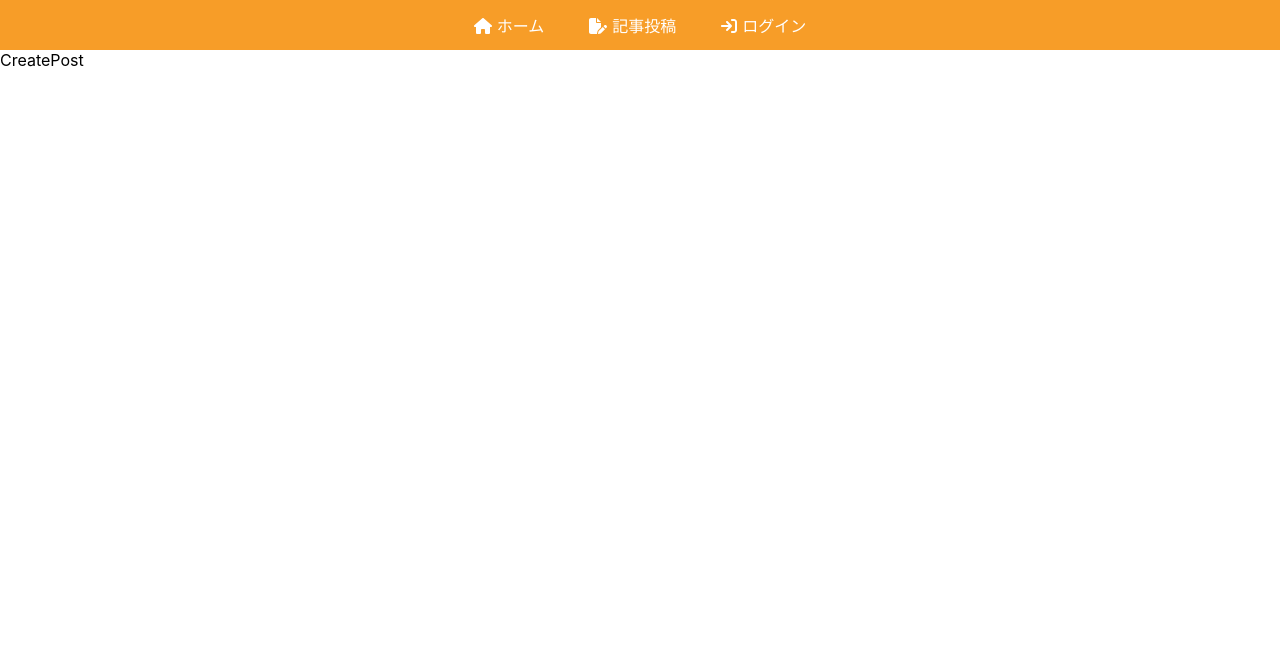
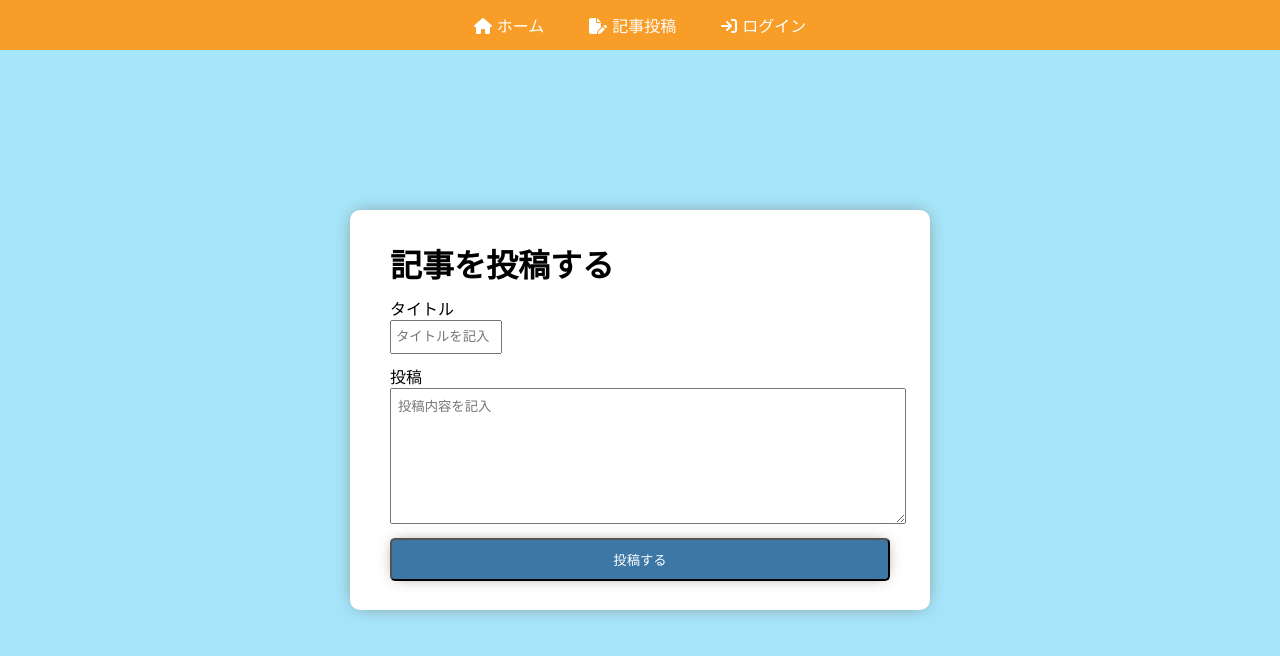
Before and after one commit to YutakaHub/blog-with-react-and-firebase, a React (Create React App) app: page /createpost in a window 1280 px wide. Shown: the top 656 px of the page. Built offline with nearby package versions, Linux system fonts and the light colour scheme; no server answers.

Commit message:
Google ログイン、ログアウト機能の追加 記事投稿画面の作成(途中)

```diff
--- a/src/App.js
+++ b/src/App.js
@@ -5,17 +5,20 @@ import CreatePost from './components/CreatePost';
 import Login from './components/Login';
 import Logout from './components/Logout';
 import Navbar from './components/Navbar';
+import { useState } from 'react';
 
 
 function App() {
+const [isAuth, setIsAuth] = useState(false);
+
   return (
   <Router>
-    <Navbar />
+    <Navbar isAuth={isAuth}/>
     <Routes>
       <Route path='/' element={<Home />}></Route>
       <Route path="/createpost" element={<CreatePost />}></Route>
-      <Route path="/login" element={<Login />}></Route>
-      <Route path="/logout" element={<Logout />}></Route>
+      <Route path="/login" element={<Login setIsAuth={setIsAuth}/>}></Route>
+      <Route path="/logout" element={<Logout setIsAuth={setIsAuth}/>}></Route>
     </Routes>
   </Router>
   );
--- /dev/null
+++ b/src/components/CreatePost.css
@@ -0,0 +1,52 @@
+.createPostPage {
+  display: flex;
+  align-items: center;
+  justify-content: center;
+  height: 90vh;
+}
+
+.postContainer {
+  background-color: white;
+  border-radius: 10px;
+  display: flex;
+  flex-direction:column;
+  justify-content: center;
+  height: 400px;
+  width: 500px;
+  gap:10px;
+  padding: 0px 40px;
+  box-shadow: 0px 0px 19px -5px #777777;
+}
+
+.postContainer h1 {
+  margin:0 ;
+ }
+
+ .postContainer input {
+  width: 100px;
+  height: 30px;
+  outline: none;
+  padding: 0px 4px;
+ }
+
+ .postContainer textarea {
+  width: 100%;
+  height: 120px;
+  outline: none;
+  padding: 7px;
+ }
+
+ .postButton{
+  padding: 10px 0px;
+  background-color: #3d77a5;
+  box-shadow: 0px 0px 15px -5px #777777;
+  color: white;
+  border-radius: 5px;
+  cursor: pointer;
+  transition: all 0.3s;
+ }
+
+ .postButton:hover {
+  box-shadow: none;
+  transform: translateY(5px);
+  }
--- a/src/components/CreatePost.js
+++ b/src/components/CreatePost.js
@@ -1,7 +1,22 @@
-import React from 'react'
+import React from 'react';
+import './CreatePost.css';
 
 function CreatePost() {
-  return <div>CreatePost</div>;
-  };
+  return (
+  <div className="createPostPage">
+    <div className="postContainer">
+      <h1>記事を投稿する</h1>
+      <div className="inputPost">
+        <div>タイトル</div>
+        <input type="text" placeholder="タイトルを記入" />
+      </div>
+      <div className="inputPost">
+        <div>投稿</div>
+        <textarea placeholder="投稿内容を記入" />
+      </div>
+      <button className="postButton">投稿する</button>
+    </div>
+  </div>
+  )};
 
 export default CreatePost;
--- a/src/components/Home.js
+++ b/src/components/Home.js
@@ -1,4 +1,4 @@
-import React from 'react'
+import React from 'react';
 
 function Home() {
   return <div>Home</div>;
--- a/src/components/Login.js
+++ b/src/components/Login.js
@@ -1,21 +1,25 @@
-import React from 'react'
+import React from 'react';
 import { signInWithPopup } from "firebase/auth";
 import {auth, provider} from "../firebase"
+import { useNavigate } from 'react-router-dom';
 
-function Login() {
-
+function Login({ setIsAuth }) {
+  const navigate = useNavigate();
   const loginInWithGoogle = () => {
     //Googleでログイン
     signInWithPopup(auth, provider)
     .then((result)=>{
-      console.log(result)
+      localStorage.setItem("isAuth",true);
+      setIsAuth(true);
+      //ログイン後Homeへリダイレクト
+      navigate("/");
     });
   };
 
   return (
   <div>
       <p>ログインして始める</p>
-      <button onClick={loginInWithGoogle}>ログイン</button>
+      <button onClick={loginInWithGoogle}>Googleでログイン</button>
   </div>
   )};
 
--- a/src/components/Logout.js
+++ b/src/components/Logout.js
@@ -1,7 +1,24 @@
-import React from 'react'
+import React from 'react';
+import { signOut } from "firebase/auth";
+import {auth, provider} from "../firebase"
+import { useNavigate } from 'react-router-dom';
 
-function Logout() {
-  return <div>Logout</div>;
+function Logout({ setIsAuth }) {
+  const navigate = useNavigate();
+  const logout = () => {
+    //ログアウト
+    signOut(auth).then(()=>{
+      localStorage.clear();
+      setIsAuth(false);
+      navigate("/login")
+    })
   };
 
+  return (
+  <div>
+      <p>ログアウトする</p>
+      <button onClick={logout}>ログアウト</button>
+  </div>
+  )};
+
 export default Logout;
--- a/src/components/Navbar.js
+++ b/src/components/Navbar.js
@@ -5,7 +5,7 @@ import { FontAwesomeIcon } from '@fortawesome/react-fontawesome'
 import { faHouse, faFilePen, faArrowRightToBracket} from '@fortawesome/free-solid-svg-icons'
 
 
-const Navbar = () => {
+const Navbar = ({ isAuth }) => {
   return (
     <nav>
       <Link to="/">
@@ -16,10 +16,17 @@ const Navbar = () => {
         <FontAwesomeIcon icon={faFilePen} />
         記事投稿
       </Link>
+      {!isAuth ? (
       <Link to="/login">
         <FontAwesomeIcon icon={faArrowRightToBracket} />
         ログイン
       </Link>
+      ):(
+      <Link to="/logout">
+        <FontAwesomeIcon icon={faArrowRightToBracket} />
+        ログアウト
+      </Link>
+      )}
     </nav>
   );
 }
--- a/src/index.css
+++ b/src/index.css
@@ -5,6 +5,7 @@ body {
     sans-serif;
   -webkit-font-smoothing: antialiased;
   -moz-osx-font-smoothing: grayscale;
+  background-color: rgb(166, 230, 251);
 }
 
 code {
```
